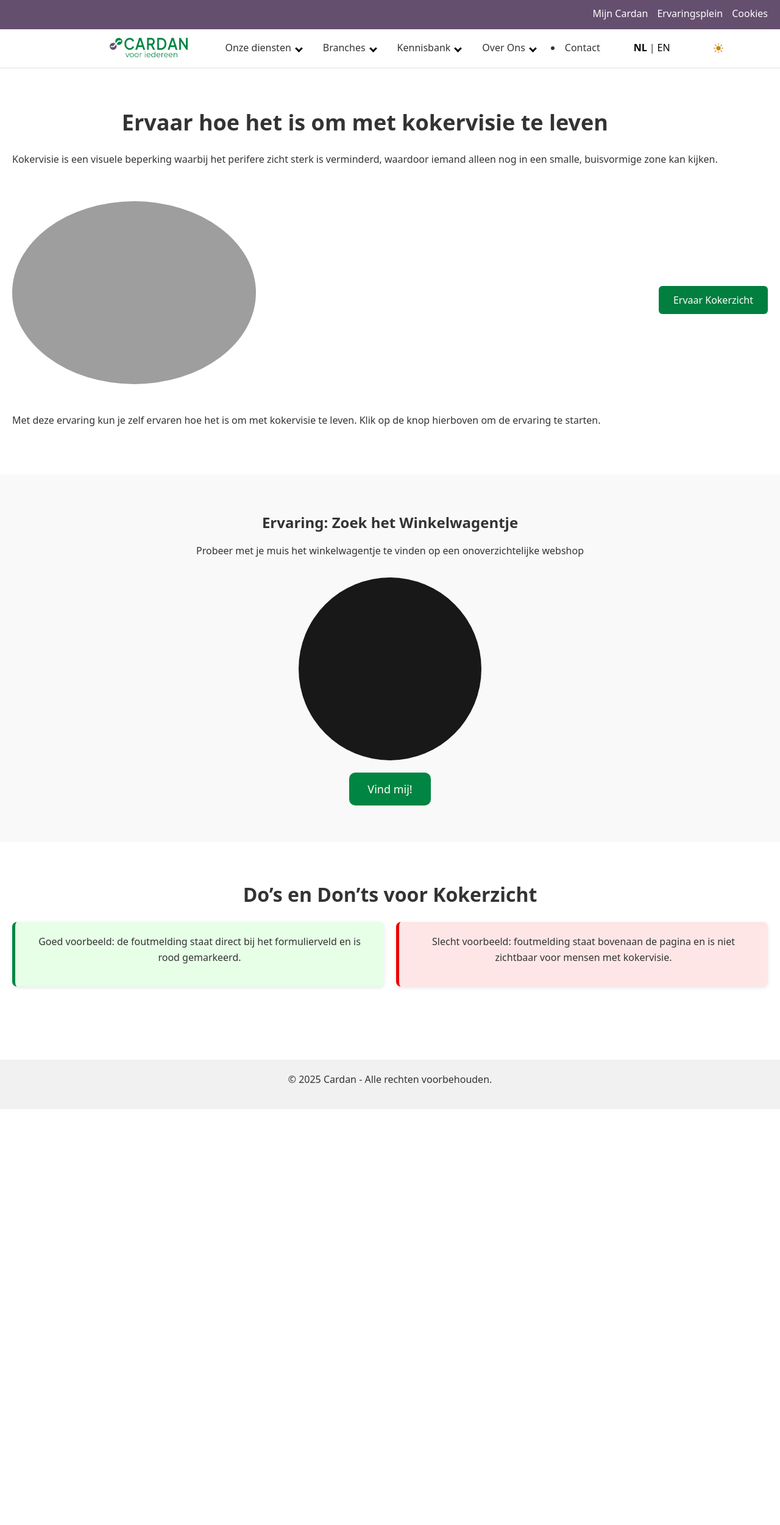
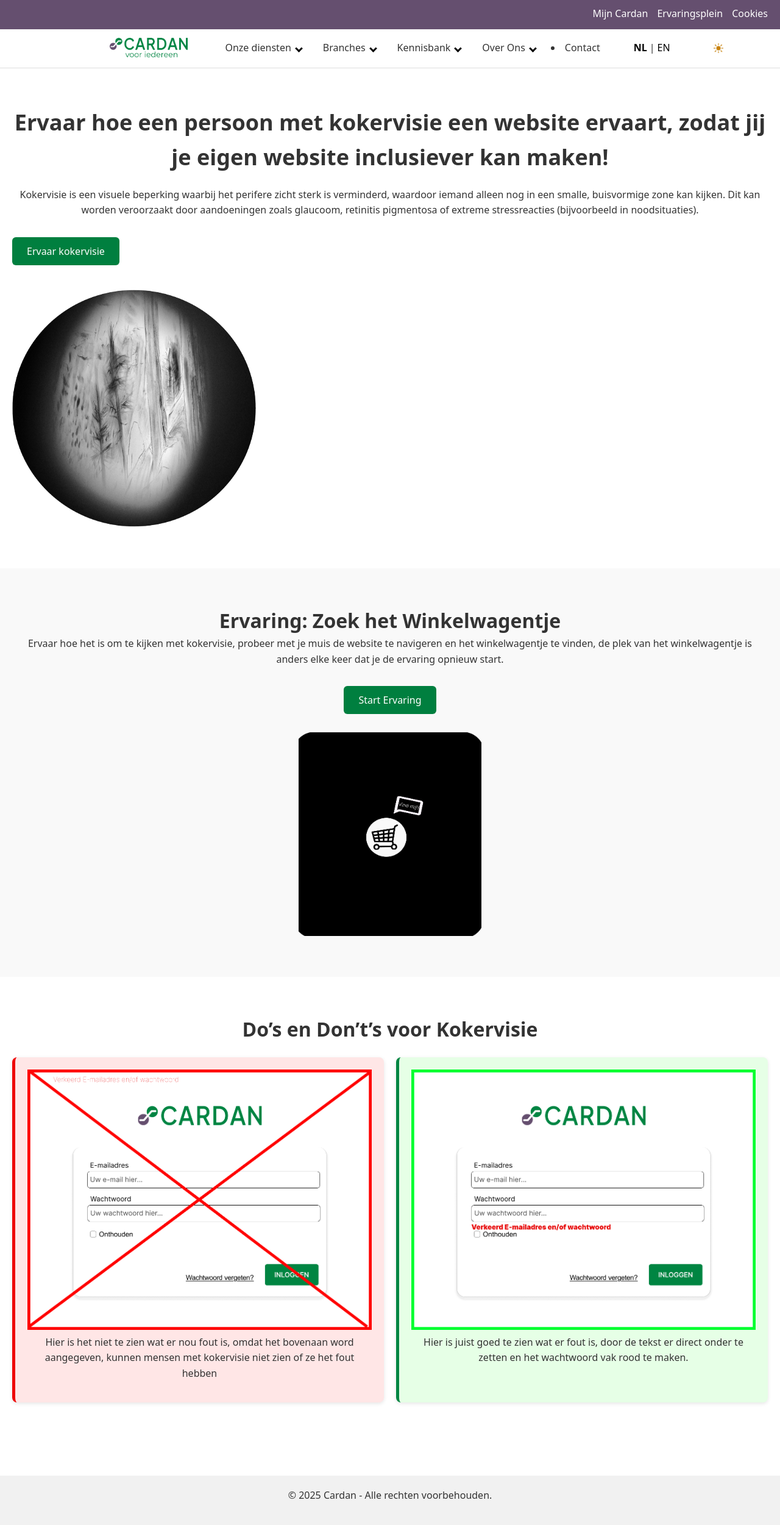
Before and after one commit to Tijmen-Degr/Development-Cardan, a PHP site: page /kokervisie.php in a window 1280 px wide. Shown: the whole page at 61% size. Before the commit the page ends 1819 px from the top, so only its background shows below. Run offline with PHP 8.4, Linux system fonts and the light colour scheme; grey boxes are pictures that could not be loaded.

Commit message:
Add files via upload

```diff
--- a/kokervisie.php
+++ b/kokervisie.php
@@ -1,57 +1,64 @@
-<?php
-
-?>
 <!DOCTYPE html>
 <html lang="nl">
 <head>
-  <meta charset="UTF-8">
-  <meta name="viewport" content="width=device-width, initial-scale=1.0">
-  <title>Kokervisie Ervaring</title>
-  <link href="https://fonts.googleapis.com/css?family=Inter:400,700&display=swap" rel="stylesheet">
-  <link rel="stylesheet" href="css/kokerzicht.css">
+  <meta charset="UTF-8" />
+  <meta name="viewport" content="width=device-width, initial-scale=1.0"/>
+  <title>Ervaar Kokervisie</title>
+  <link href="https://fonts.googleapis.com/css?family=Inter:400,700&display=swap" rel="stylesheet"/>
+  <link rel="stylesheet" href="css/kokerzicht.css" />
 </head>
-
 <body>
-  <?php include 'header.php'; ?>
-
+<?php include 'header.php'; ?>
   <main>
     <section class="intro">
       <div class="intro-text">
-        <h1>Ervaar hoe het is om met kokervisie te leven</h1>
-        <p>Kokervisie is een visuele beperking waarbij het perifere zicht sterk is verminderd, waardoor iemand alleen nog in een smalle, buisvormige zone kan kijken.</p>
+        <h1>Ervaar hoe een persoon met kokervisie een website ervaart, zodat jij je eigen website inclusiever kan maken!</h1>
+        <p>
+          Kokervisie is een visuele beperking waarbij het perifere zicht sterk is verminderd,
+          waardoor iemand alleen nog in een smalle, buisvormige zone kan kijken.
+          Dit kan worden veroorzaakt door aandoeningen zoals glaucoom, retinitis pigmentosa
+          of extreme stressreacties (bijvoorbeeld in noodsituaties).
+        </p>
+        <button id="toggle-kokerzicht" class="toggle-btn">Ervaar kokervisie</button>
       </div>
       <div class="intro-image">
-        <img src="images/kokervisie-voorbeeld.png" alt="Visualisatie van kokervisie">
-      </div>
-      <button id="toggle-kokerzicht" class="toggle-btn">Ervaar Kokerzicht</button>
-      <div class="kokerzicht-description">
-        <p>Met deze ervaring kun je zelf ervaren hoe het is om met kokervisie te leven. Klik op de knop hierboven om de ervaring te starten.</p>
+        <img src="images/kokervisievb.png" alt="Kokervisie voorbeeld" />
       </div>
     </section>
 
     <section class="experience">
-      <h2>Ervaring: Zoek het Winkelwagentje</h2>
-      <p>Probeer met je muis het winkelwagentje te vinden op een onoverzichtelijke webshop</p>
+      <div class="experience-text">
+        <h1>Ervaring: Zoek het Winkelwagentje</h1>
+        <p>
+          Ervaar hoe het is om te kijken met kokervisie, probeer met je muis de website te navigeren en het winkelwagentje te vinden, de plek van het winkelwagentje is anders elke keer dat je de ervaring opnieuw start.
+        </p>
+        <button class="toggle-btn">Start Ervaring</button>
+      </div>
       <div class="experience-visual">
-        <div class="tunnel-vision"></div>
-        <button class="find-cart-button">Vind mij!</button>
+        <img src="images/winkelwagen.png" alt="Winkelwagen ervaring" width="300" />
       </div>
     </section>
 
     <section class="tips">
-      <h2>Do’s en Don’ts voor Kokerzicht</h2>
+      <h2>Do’s en Don’t’s voor Kokervisie</h2>
       <div class="tips-content">
+        <div class="tip bad">
+          <img src="images/fout.png" alt="Slecht voorbeeld" style="width:100%;"/>
+          <p>
+            Hier is het niet te zien wat er nou fout is, omdat het bovenaan word aangegeven, kunnen mensen met kokervisie niet zien of ze het fout hebben
+          </p>
+        </div>
         <div class="tip good">
-          <p>Goed voorbeeld: de foutmelding staat direct bij het formulierveld en is rood gemarkeerd.</p>
-        </div>
-        <div class="tip bad">
-          <p>Slecht voorbeeld: foutmelding staat bovenaan de pagina en is niet zichtbaar voor mensen met kokervisie.</p>
+          <img src="images/goed.png" alt="Goed voorbeeld" style="width:100%;"/>
+          <p>
+            Hier is juist goed te zien wat er fout is, door de tekst er direct onder te zetten en het wachtwoord vak rood te maken.
+          </p>
         </div>
       </div>
     </section>
   </main>
 
-  <div class="kokerzicht-overlay" aria-hidden="true"></div>
+  <div id="kokerzichtOverlay" class="kokerzicht-overlay"></div>
 
   <footer class="main-footer">
     <p>&copy; <?php echo date("Y"); ?> Cardan - Alle rechten voorbehouden.</p>
```
